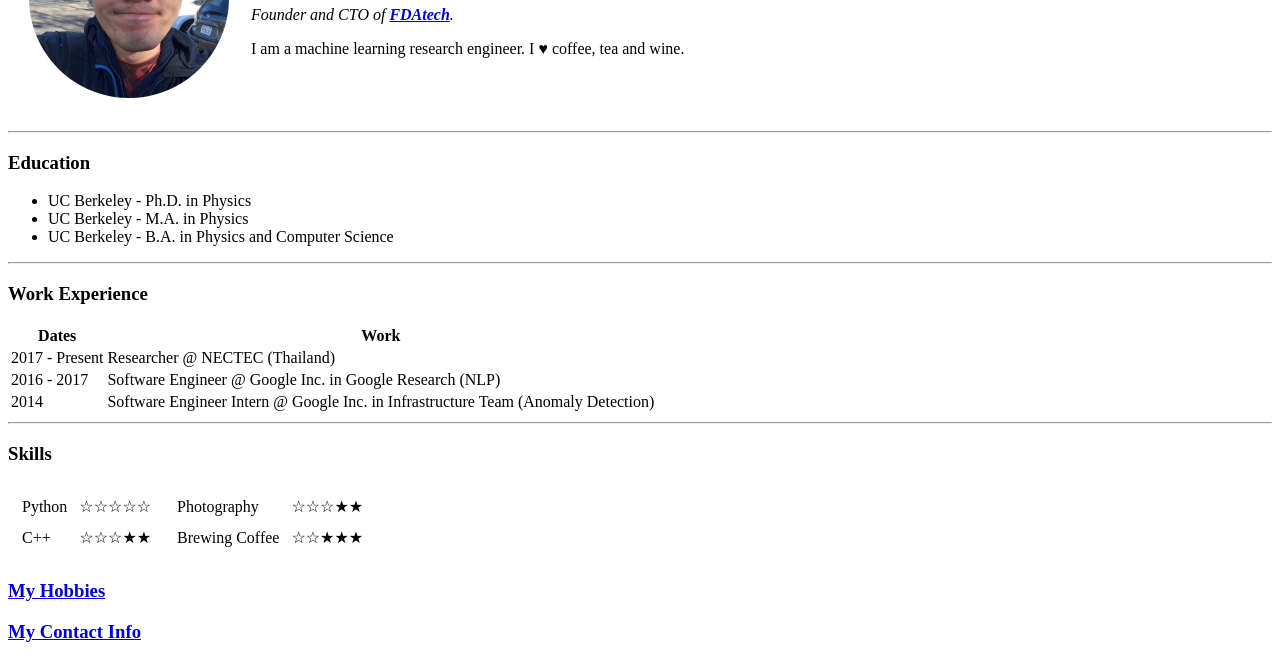
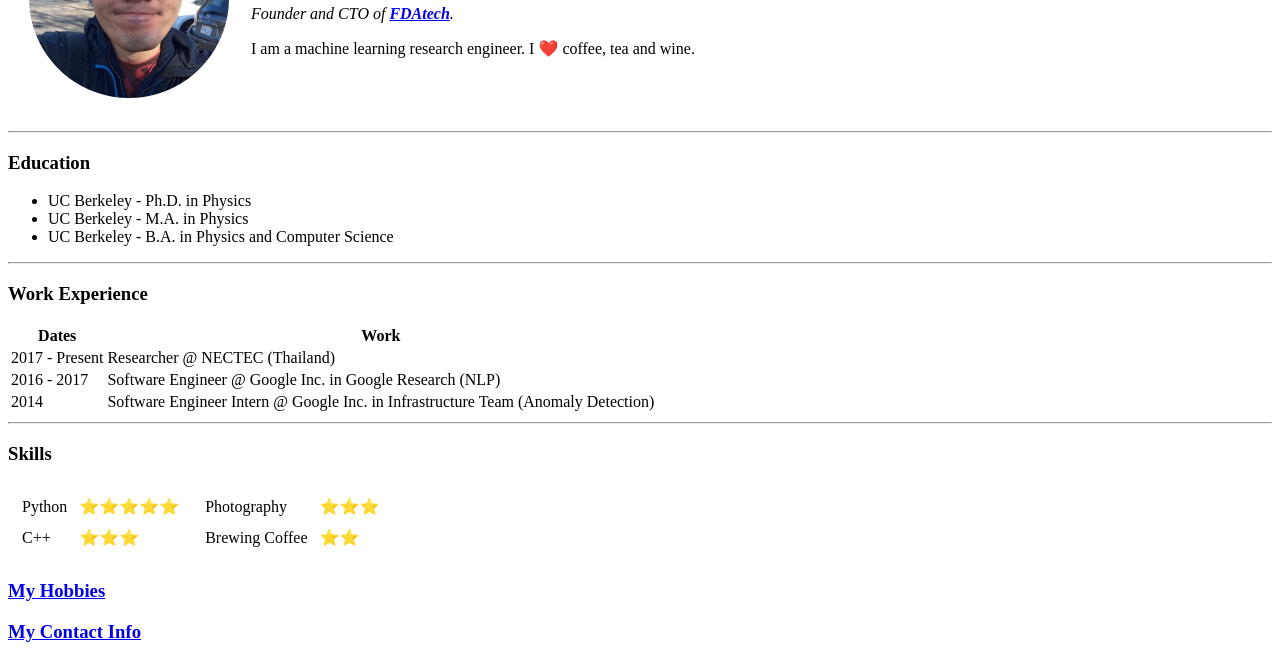
Before and after one commit to chayut-t/cv, a plain HTML site: page index.html in a window 1280 px wide. Shown: the part 131-800 px from the top of the page. Drawn offline with Linux system fonts and the light colour scheme.

Commit message:
Fixes emojis

```diff
--- a/index.html
+++ b/index.html
@@ -16,7 +16,7 @@
       <td>
         <h1>Chayut Thanapirom</h1>
         <p><em>Founder and CTO of <strong><a href="https://www.fdathailand.com/en/">FDAtech</a></strong>.</em></p>
-        <p> I am a machine learning research engineer. I ♥ coffee, tea and wine.</p>
+        <p> I am a machine learning research engineer. I ❤️ coffee, tea and wine.</p>
       </td>
     </tr>
   </table>
@@ -59,11 +59,11 @@
         <table cellspacing="10">
           <tr>
             <td>Python</td>
-            <td>☆☆☆☆☆</td>
+            <td>⭐️⭐️⭐️⭐️⭐️</td>
           </tr>
           <tr>
             <td>C++</td>
-            <td>☆☆☆★★</td>
+            <td>⭐️⭐️⭐️</td>
           </tr>
         </table>
       </td>
@@ -71,11 +71,11 @@
         <table cellspacing="10">
           <tr>
             <td>Photography</td>
-            <td>☆☆☆★★</td>
+            <td>⭐️⭐️⭐️</td>
           </tr>
           <tr>
             <td>Brewing Coffee</td>
-            <td>☆☆★★★</td>
+            <td>⭐️⭐️</td>
           </tr>
         </table>
       </td>
```
